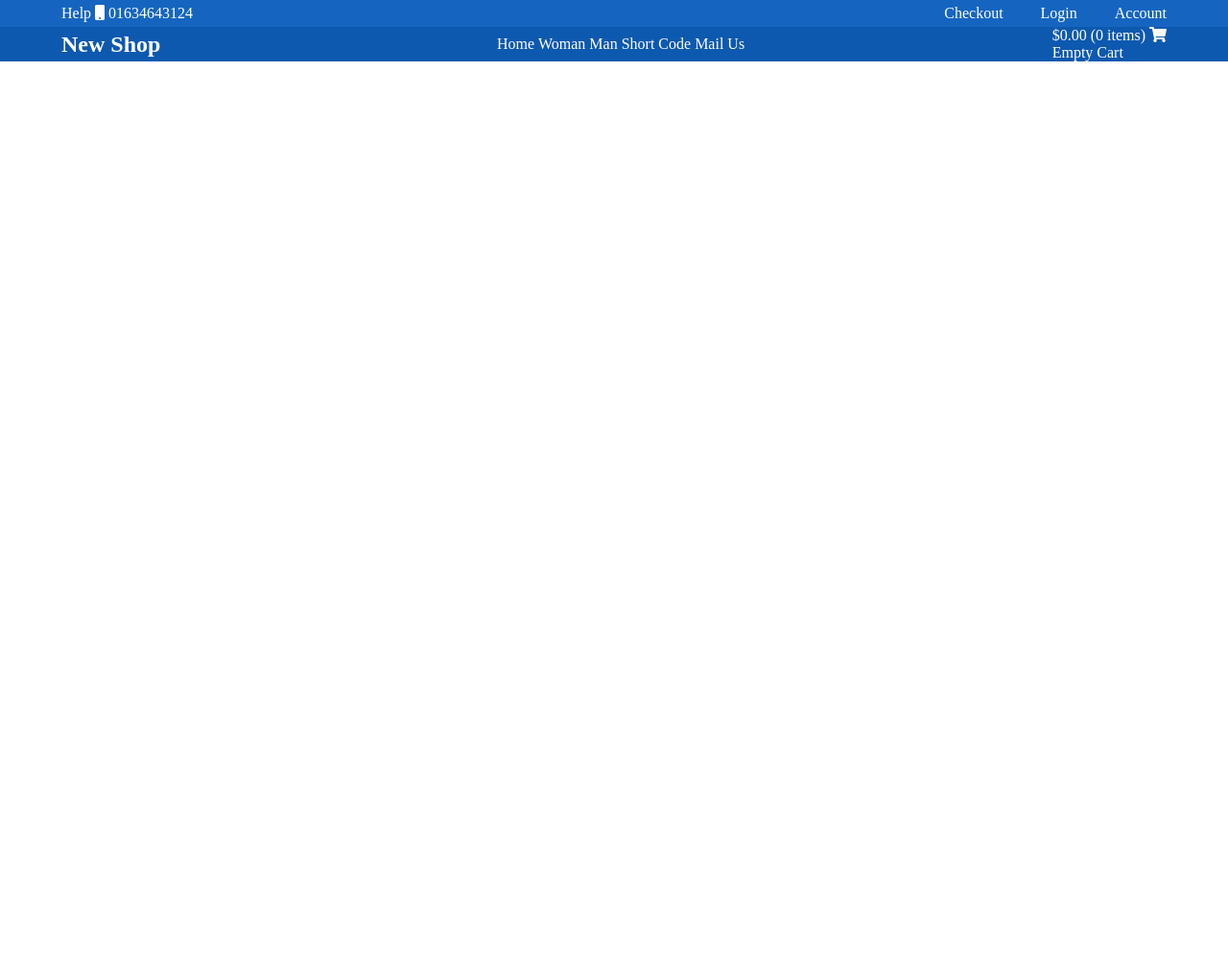
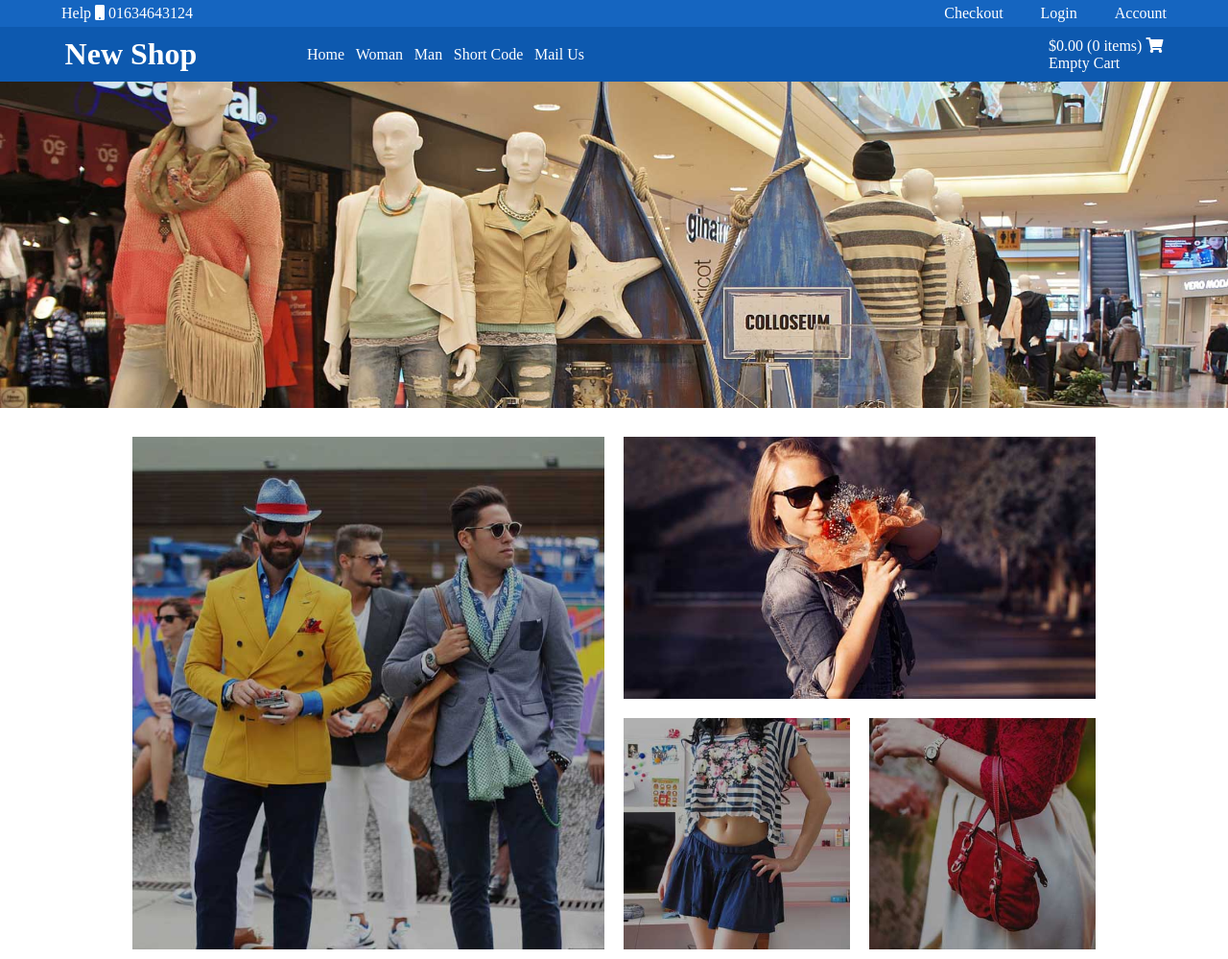
Before and after one commit to anhnd1995/CSS-Flexbox-Grid-Asignment, a plain HTML site: page index.html in a window 1280 px wide. Shown: the whole page at 96% size. Before the commit the page ends 800 px from the top, so only its background shows below. Drawn offline with Linux system fonts and the light colour scheme.

Commit message:
Finised subheader and carousel section

```diff
--- a/css/style.css
+++ b/css/style.css
@@ -41,11 +41,12 @@ header{
 }
 
 .subheader__content{
-    width: 90%;
+    width: 91%;
     margin: 0 auto;
     display: flex;
     justify-content: space-between;
     align-items: center;
+    padding: 10px;
 
 }
 
@@ -55,18 +56,69 @@ header{
 
 h1{
     flex-shrink: 0;  /* Prevent text wrap */
+    font-size: 2rem;
 }
 
 nav{
-    /* margin-right: 45%; */
-    margin-left: 30px;
+    margin-left: 10%;
     flex-shrink: 0;  /* Prevent text wrap */
+    flex-grow: 1 /*???*/
 }
 
 nav ul li{
     display: inline;
+    padding-right: 1%;
 }
 
 .cart{
     flex-shrink: 0;  /* Prevent text wrap */
 }
+
+/* CAROUSEL */
+
+.carousel {
+    width: 100%;
+    height: 80%;
+    overflow: hidden; /* hide overflow image*/
+}
+
+.carousel img {
+    width: 100%;
+    height: 400px;
+    margin: -31px 0 -33px 0; /*crop image*/
+}
+
+
+/* GALLERY */
+
+.gallery {
+    margin-top: 20px;
+}
+
+.gallery__content{
+    display: grid;
+    grid-template-columns: repeat(4, 1fr);
+    width: 80%;
+    margin: 0 auto
+}
+
+.gallery__content img {
+    width: 100%;
+    height: 100%;
+    display: block;
+    padding: 10px 10px;
+}
+
+.gallery__p1{
+    grid-area: 1 / 1 / span 2 / span 2; /* start-row / start-col / end-row / end-col */
+}
+
+.gallery__p2{
+    grid-column: 3 / span 2;
+}
+
+.gallery__p3 {
+
+}
+
+.gallery__p1
--- a/index.html
+++ b/index.html
@@ -25,10 +25,6 @@
         </div>
     </header>
 
-
-
-
-
     <section class="subheader">
         <div class="subheader__content">
             <h1>New Shop</h1>
@@ -48,8 +44,18 @@
         </div>
     </section>
 
-    <section class="carosel"></section>
-    <section class="gallery"></section>
+    <section class="carousel">
+        <img src="./img/b1.jpg" alt="">
+    </section>
+
+    <section class="gallery">
+        <div class="gallery__content">
+            <div class="gallery__item gallery__p1"><img src="./img/p1.jpg" alt=""></div>
+            <div class="gallery__item gallery__p2"><img src="./img/p2.jpg" alt=""></div>
+            <div class="gallery__item gallery__p3"><img src="./img/p3.jpg" alt=""></div>
+            <div class="gallery__item gallery__p4"><img src="./img/p4.jpg" alt=""></div>
+        </div>
+    </section>
     <section class="products"></section>
     <section class="promo"></section>
     <section class="arrivals"></section>
```
